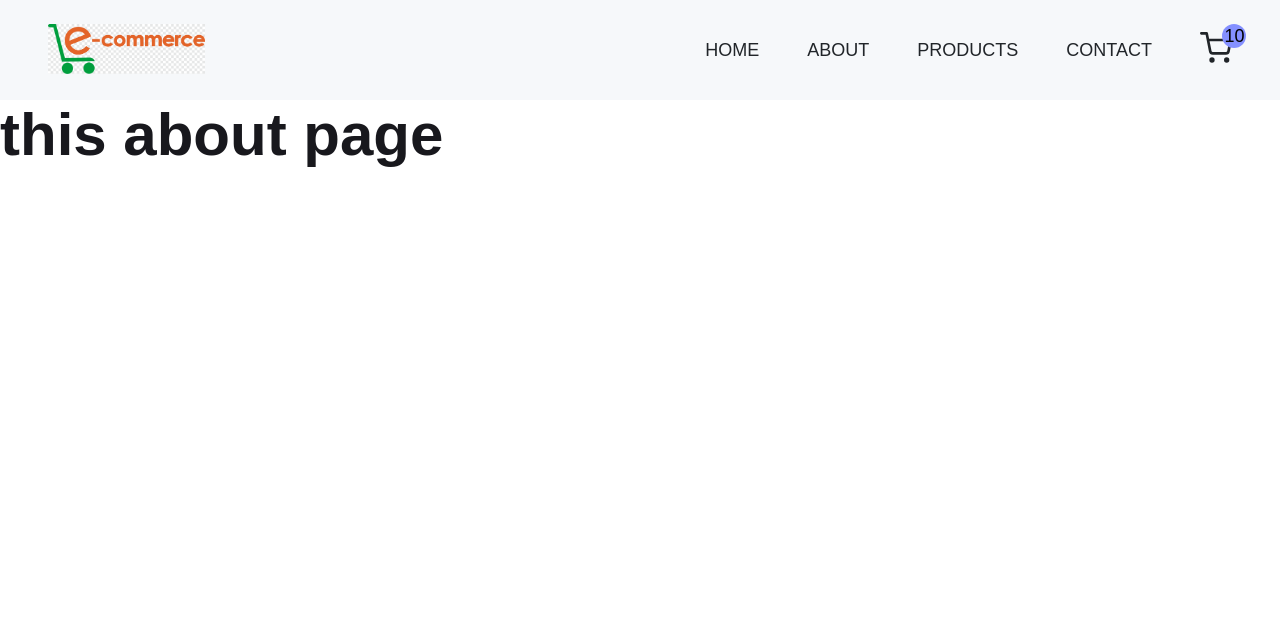
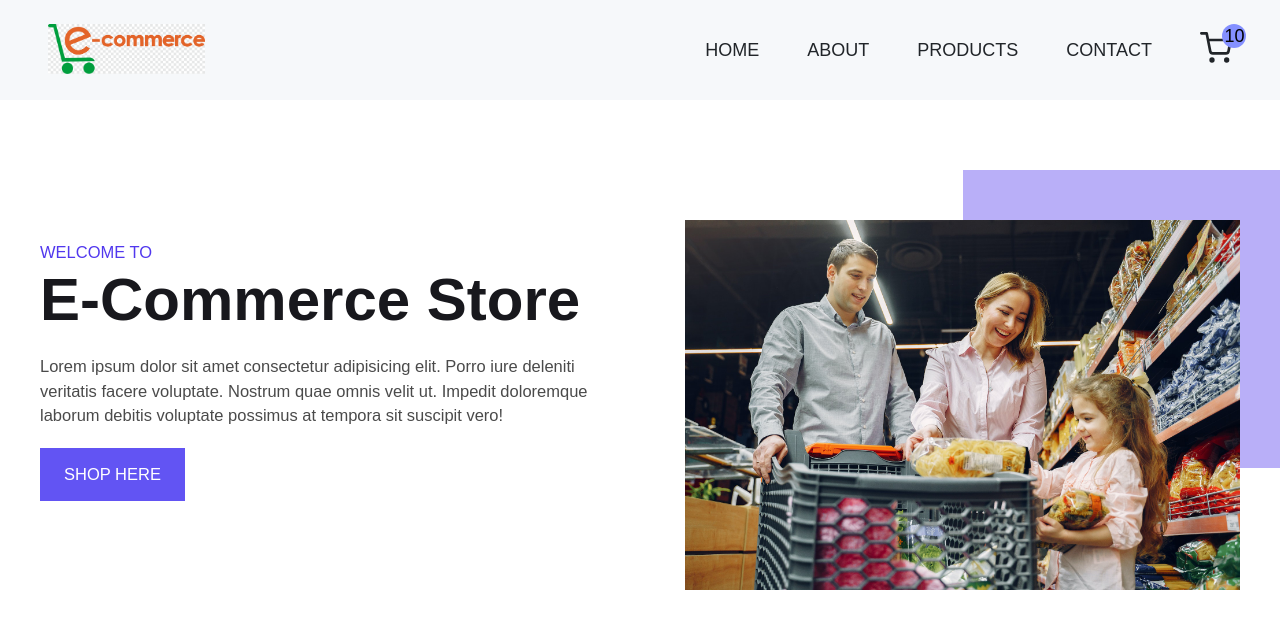
Before and after one commit to Emu-chy/e-commerce-project, a React (Create React App) app: page /about in a window 1280 px wide. Shown: the top 628 px of the page. Built offline with nearby package versions, Linux system fonts and the light colour scheme.

Commit message:
Added Home And Aout page

```diff
--- /dev/null
+++ b/src/components/HeroSection.jsx
@@ -0,0 +1,92 @@
+import React from "react";
+import { NavLink } from "react-router-dom";
+import styled from "styled-components";
+import { Button } from "../styles/Button";
+
+const HeroSection = ({ nameData }) => {
+    return (
+        <Wrapper>
+            <div className="container">
+                <div className="grid grid-two-column">
+                    <div className="hero-section-data">
+                        <p className="intro-data">Welcome to</p>
+                        <h1>{nameData.name}</h1>
+                        <p>
+                            Lorem ipsum dolor sit amet consectetur adipisicing elit. Porro iure
+                            deleniti veritatis facere voluptate. Nostrum quae omnis velit ut.
+                            Impedit doloremque laborum debitis voluptate possimus at tempora sit
+                            suscipit vero!
+                        </p>
+                        <NavLink to="/products">
+                            <Button>Shop here</Button>
+                        </NavLink>
+                    </div>
+                    <div className="hero-section-image">
+                        <figure>
+                            <img src="images/hero.jpg" className="img-style" alt="" />
+                        </figure>
+                    </div>
+                </div>
+            </div>
+        </Wrapper>
+    );
+};
+const Wrapper = styled.section`
+    padding: 12rem 0;
+    img {
+        min-width: 10rem;
+        height: 10rem;
+    }
+    .hero-section-data {
+        p {
+            margin: 2rem 0;
+        }
+        h1 {
+            text-transform: capitalize;
+            font-weight: bold;
+        }
+        .intro-data {
+            margin-bottom: 0;
+        }
+    }
+    .hero-section-image {
+        width: 100%;
+        height: auto;
+        display: flex;
+        justify-content: center;
+        align-items: center;
+    }
+    figure {
+        position: relative;
+        &::after {
+            content: "";
+            width: 60%;
+            height: 80%;
+            background-color: rgba(81, 56, 238, 0.4);
+            position: absolute;
+            left: 50%;
+            top: -5rem;
+            z-index: -1;
+        }
+    }
+    .img-style {
+        width: 100%;
+        height: auto;
+    }
+    @media (max-width: ${({ theme }) => theme.media.mobile}) {
+        .grid {
+            gap: 10rem;
+        }
+        figure::after {
+            content: "";
+            width: 50%;
+            height: 100%;
+            left: 0;
+            top: 10%;
+            /* bottom: 10%; */
+            background-color: rgba(81, 56, 238, 0.4);
+        }
+    }
+`;
+
+export default HeroSection;
--- a/src/components/Nav.jsx
+++ b/src/components/Nav.jsx
@@ -1,9 +1,11 @@
-import React from "react";
+import React, { useState } from "react";
 import { NavLink } from "react-router-dom";
 import { FiShoppingCart } from "react-icons/fi";
+import { CgMenu, CgClose } from "react-icons/cg";
 import styled from "styled-components";
 
 const Navbar = () => {
+    const [menuIcon, setMenuIcon] = useState();
     const Nav = styled.nav`
         .navbar-lists {
             display: flex;
@@ -137,35 +139,67 @@
     `;
     return (
         <Nav>
-            <div className="navbar">
+            <div className={menuIcon ? "navbar active" : "navbar"}>
                 <ul className="navbar-lists">
                     <li>
-                        <NavLink to="/" className="navbar-link home-link">
+                        <NavLink
+                            to="/"
+                            onClick={() => setMenuIcon(false)}
+                            className="navbar-link home-link"
+                        >
                             Home
                         </NavLink>
                     </li>
                     <li>
-                        <NavLink to="/about" className="navbar-link home-link">
+                        <NavLink
+                            to="/about"
+                            onClick={() => setMenuIcon(false)}
+                            className="navbar-link home-link"
+                        >
                             About
                         </NavLink>
                     </li>
                     <li>
-                        <NavLink to="/products" className="navbar-link home-link">
+                        <NavLink
+                            to="/products"
+                            onClick={() => setMenuIcon(false)}
+                            className="navbar-link home-link"
+                        >
                             Products
                         </NavLink>
                     </li>
                     <li>
-                        <NavLink to="/contact" className="navbar-link home-link">
+                        <NavLink
+                            to="/contact"
+                            onClick={() => setMenuIcon(false)}
+                            className="navbar-link home-link"
+                        >
                             Contact
                         </NavLink>
                     </li>
                     <li>
-                        <NavLink to="/cart" className="navbar-link cart-trolley--link">
+                        <NavLink
+                            to="/cart"
+                            onClick={() => setMenuIcon(false)}
+                            className="navbar-link cart-trolley--link"
+                        >
                             <FiShoppingCart className="cart-trolley" />
                             <span className="cart-total--item"> 10 </span>
                         </NavLink>
                     </li>
                 </ul>
+                <div className="mobile-navbar-btn">
+                    <CgMenu
+                        name="menu-outline"
+                        className="mobile-nav-icon"
+                        onClick={() => setMenuIcon(true)}
+                    />
+                    <CgClose
+                        name="close-outline"
+                        className="mobile-nav-icon close-outline"
+                        onClick={() => setMenuIcon(false)}
+                    />
+                </div>
             </div>
         </Nav>
     );
--- a/src/pages/About.js
+++ b/src/pages/About.js
@@ -1,11 +1,11 @@
 import React from "react";
+import HeroSection from "../components/HeroSection";
 
 const About = () => {
-    return (
-        <div>
-            <h1>this about page</h1>
-        </div>
-    );
+    const data = {
+        name: "E-Commerce Store",
+    };
+    return <HeroSection nameData={data} />;
 };
 
 export default About;
--- a/src/pages/Home.js
+++ b/src/pages/Home.js
@@ -1,12 +1,11 @@
 import React from "react";
-import styled from "styled-components";
+import HeroSection from "../components/HeroSection";
 
 const Home = () => {
-    return <Wrapper>Home</Wrapper>;
+    const data = {
+        name: "E-Commerce Shop",
+    };
+    return <HeroSection nameData={data} />;
 };
-const Wrapper = styled.section`
-    background-color: ${({ theme }) => theme.colors.bg};
-    width: 20rem;
-    height: 20rem;
-`;
+
 export default Home;
```
